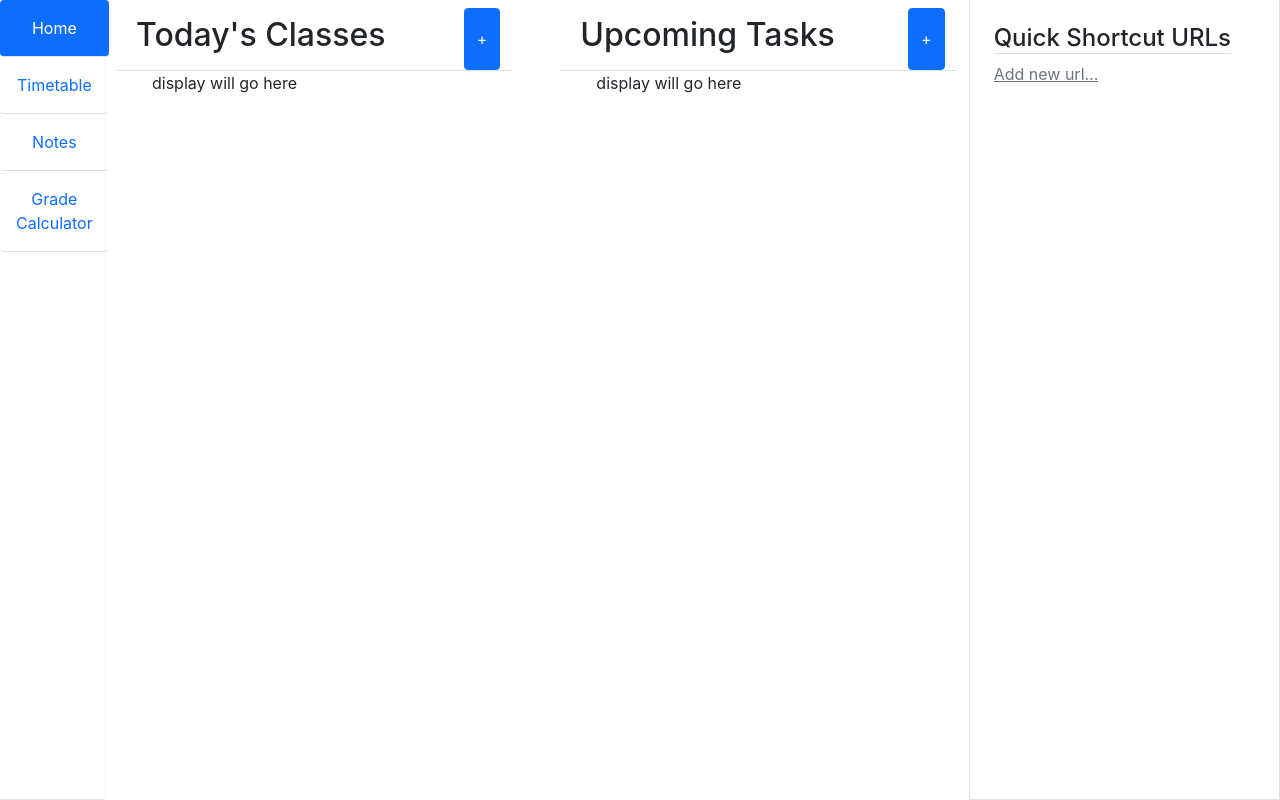
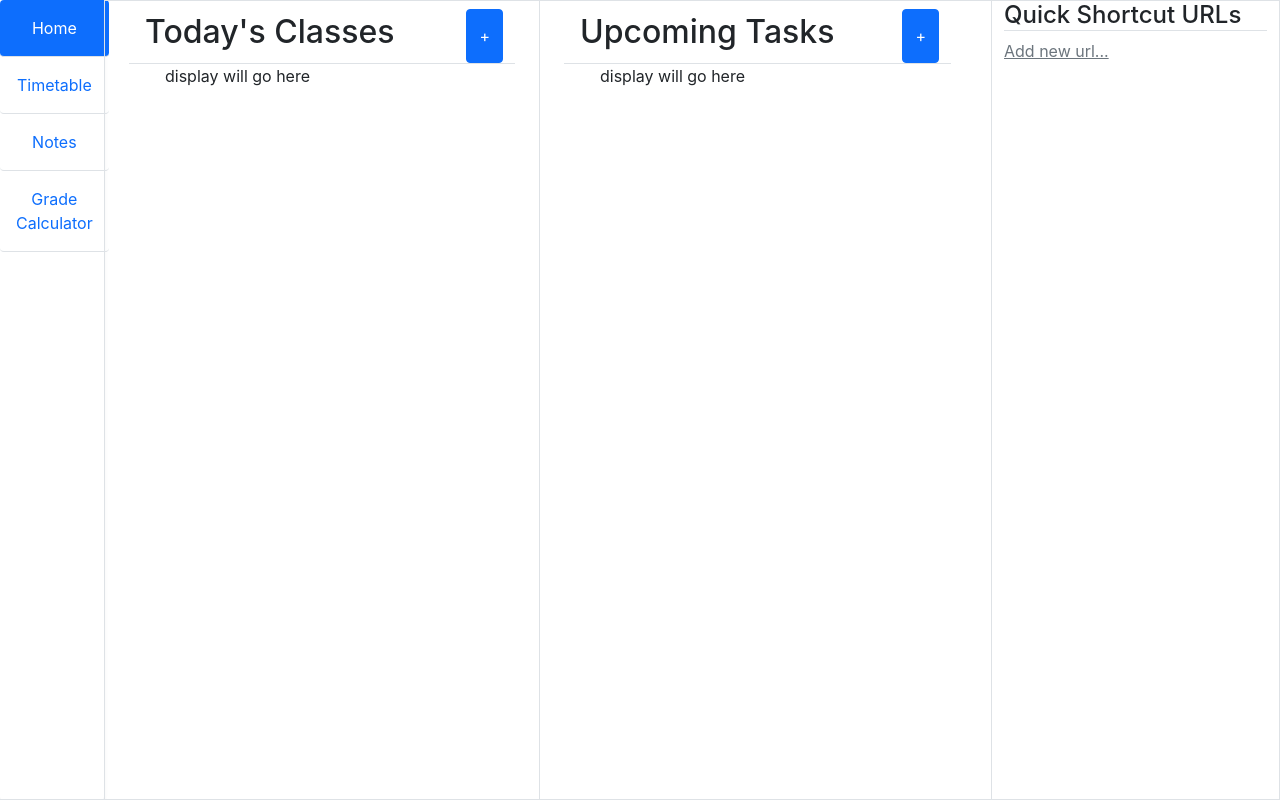
Before and after one commit to Alanas-J/cloudscholar-client, a React (Create React App) app: page / in a window 1280 px wide. Both pictures are taken after typing "name@example.com", "Sample123" into the empty fields and a click on the button "Sign in". Built offline with nearby package versions, Linux system fonts and the light colour scheme.

Commit message:
Home looks nicer now

```diff
--- a/src/components/main_display/home/Home.jsx
+++ b/src/components/main_display/home/Home.jsx
@@ -1,60 +1,65 @@
-import './Home.css'
+import styles from './Home.module.css'
+
 function Home() {
     return (
-      <div className='home rounded-left d-flex flex-fill'>
+      <div className={styles.home+" container-fluid border"}>
 
-        <section className='flex-fill h-100'>
+        {/* Main row*/}
+        <div className='row h-100'>
 
-        <div className='row  h-100 p-0 pt-2'>
-          <div className="col">
+          {/* Flex Column and Row containing Today's and Upcoming */}
+          <div className='col h-100'>
+            <div className='row h-100'>
+
+
+              {/* Today's Classes Col*/}
+              <div className="col-6 pt-2 mw-30 border-end">
+                <div className='scheduleComponent mx-4'>
+
+                  <div className="row border-bottom">
+                    <div className="col-12 d-flex justify-content-between">
+                      <h2 className='p-1 '>Today's Classes</h2>
+                      <button type="button" class="btn btn-primary">+</button>
+                    </div>
+                  </div>
+
+                  {/* Output Display To go Here*/}
+                  <div className='mx-4'> display will go here</div>
+
+                </div>
+              </div>
+
+              {/* Upcoming Tasks Col*/}
+              <div className="col-6 pt-2 border-left">
                 <div className='scheduleComponent mx-4'>
                   <div className="row border-bottom">
-                <div className="col">
-                  <h2 className='p-2 '>Today's Classes</h2>
+                    <div className="col-12 d-flex justify-content-between">
+                      <h2 className='p-1 '>Upcoming Tasks</h2>
+                      <button type="button" class="btn btn-primary">+</button>
+                    </div>
                   </div>
 
-                <div className="col-1 d-flex justify-content-end"><button type="button" class="btn btn-primary">+</button></div>
-              </div>
+                   {/* Output Display To go Here*/}
                   <div className='mx-4'> display will go here</div>
                 </div>
               </div>
 
 
-          <div className="col">
-            <div className='scheduleComponent mx-4'>
-              <div className="row border-bottom">
-                <div className="col">
-                  <h2 className='p-2 '>Upcoming Tasks</h2>
+            </div>
           </div>
 
-                <div className="col-1 d-flex justify-content-end"><button type="button" class="btn btn-primary">+</button></div>
+          {/* Quick Shortcuts */}
+          <div className={styles.shortcuts+" border-start"}>
+            <div className="row">
+              <div className="col">
+                <h4 className='border-bottom'>Quick Shortcut URLs</h4>
+                <a href="" className='link-secondary'>Add new url...</a>
               </div>
-              <div className='mx-4'> display will go here</div>
             </div>
           </div>
 
 
-
-
         </div>
-        </section>
-
-        <section className='shortcuts p-4 border border-top-0'>
-          <div className="row">
-            <div className="col">
-              <h4 className='border-bottom'>Quick Shortcut URLs</h4>
-              <a href="" className='link-secondary'>Add new url...</a>
-
-
-            </div>
-          <div className="col-1">
-
-          </div>
-        </div>
-
-        </section>
-
-
       </div>
 
     );
--- /dev/null
+++ b/src/components/main_display/home/Home.module.css
@@ -0,0 +1,8 @@
+.home{
+    height:100vh;
+}
+
+.shortcuts{
+    width: 18rem;
+    margin-left: 1rem;
+}
--- a/src/components/main_display/home/home.css
+++ /dev/null
@@ -1,3 +0,0 @@
-.home{
-    height:100vh;
-}
--- a/src/components/main_display/maindisplay.css
+++ b/src/components/main_display/maindisplay.css
@@ -1,4 +1,6 @@
 .mainDisplay{
     width:100%;
 
+    min-width: 51rem;
+    overflow: visible;
 }
```
Lines whose indentation alone changed are shown as unchanged.
